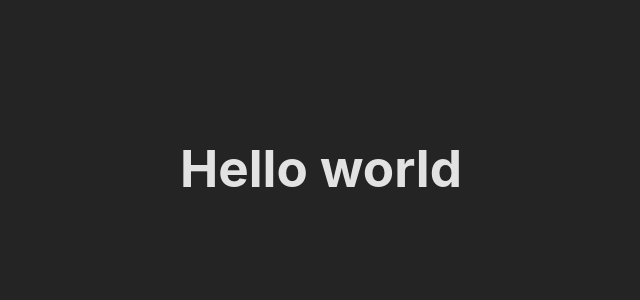
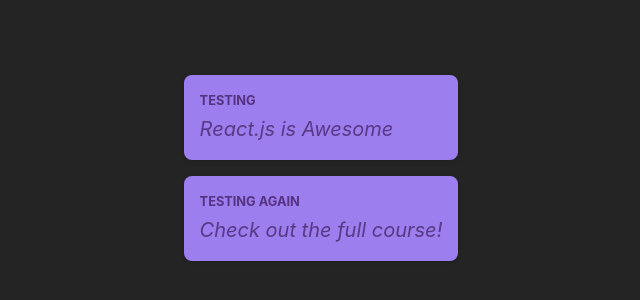
Before and after one commit to Molted/react-crash-course, a React (Vite) app: page / in a window 1280 px wide. Shown: the part 232-532 px from the top of the page, without its empty margins (319-959 px from the left). Built offline with nearby package versions, Linux system fonts and the light colour scheme.

Commit message:
Added Post card component and Post css

```diff
--- a/src/App.tsx
+++ b/src/App.tsx
@@ -1,5 +1,12 @@
+import Post from "./components/Post";
+
 function App() {
-	return <h1>Hello world</h1>;
+	return (
+		<main>
+			<Post author="Testing" body="React.js is Awesome" />
+			<Post author="Testing Again" body="Check out the full course!" />
+		</main>
+	);
 }
 
 export default App;
--- /dev/null
+++ b/src/components/Post.module.css
@@ -0,0 +1,35 @@
+.post {
+	margin: 1rem 0;
+	padding: 1rem;
+	background-color: #9c7eee;
+	border-radius: 8px;
+	box-shadow: 0 1px 4px rgba(0, 0, 0, 0.2);
+	animation: animate-in 1s ease-out forwards;
+}
+
+.author {
+	font-size: 0.8rem;
+	font-weight: bold;
+	color: #543280;
+	margin: 0;
+	text-transform: uppercase;
+}
+
+.text {
+	white-space: pre-wrap;
+	font-size: 1.25rem;
+	margin: 0.25rem 0 0 0;
+	color: #593884;
+	font-style: italic;
+}
+
+@keyframes animate-in {
+	from {
+		opacity: 0;
+		transform: translateY(1rem);
+	}
+	to {
+		opacity: 1;
+		transform: translateY(0);
+	}
+}
--- /dev/null
+++ b/src/components/Post.tsx
@@ -0,0 +1,12 @@
+import styles from "./Post.module.css";
+
+function Post(props: any) {
+	return (
+		<div className={styles.post}>
+			<p className={styles.author}>{props.author}</p>
+			<p className={styles.text}>{props.body}</p>
+		</div>
+	);
+}
+
+export default Post;
```
